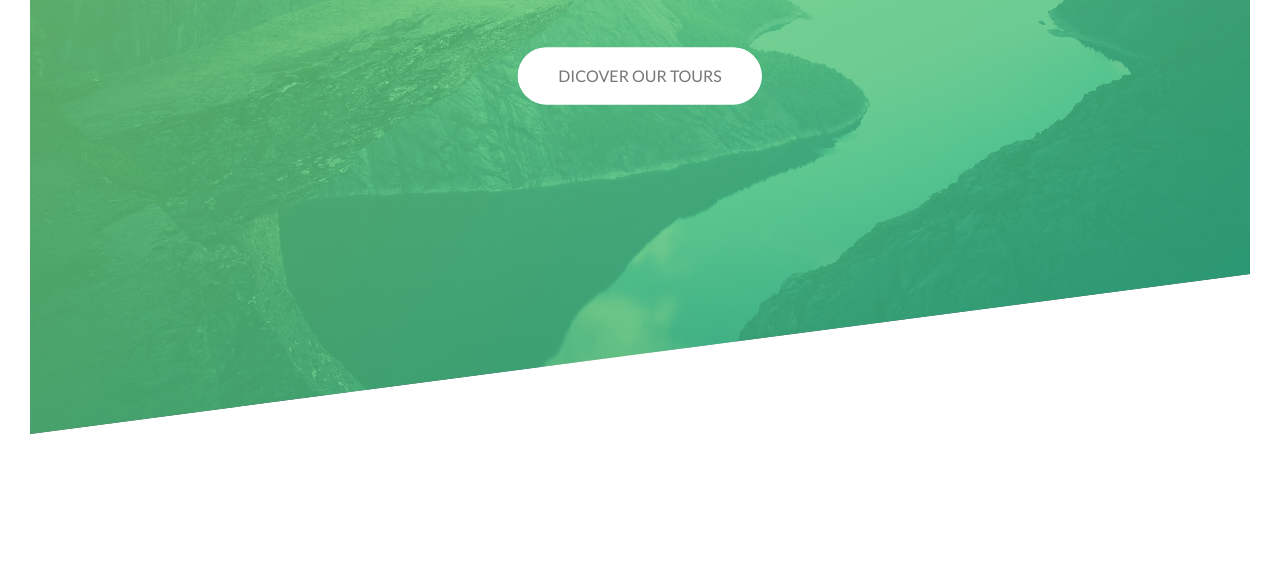
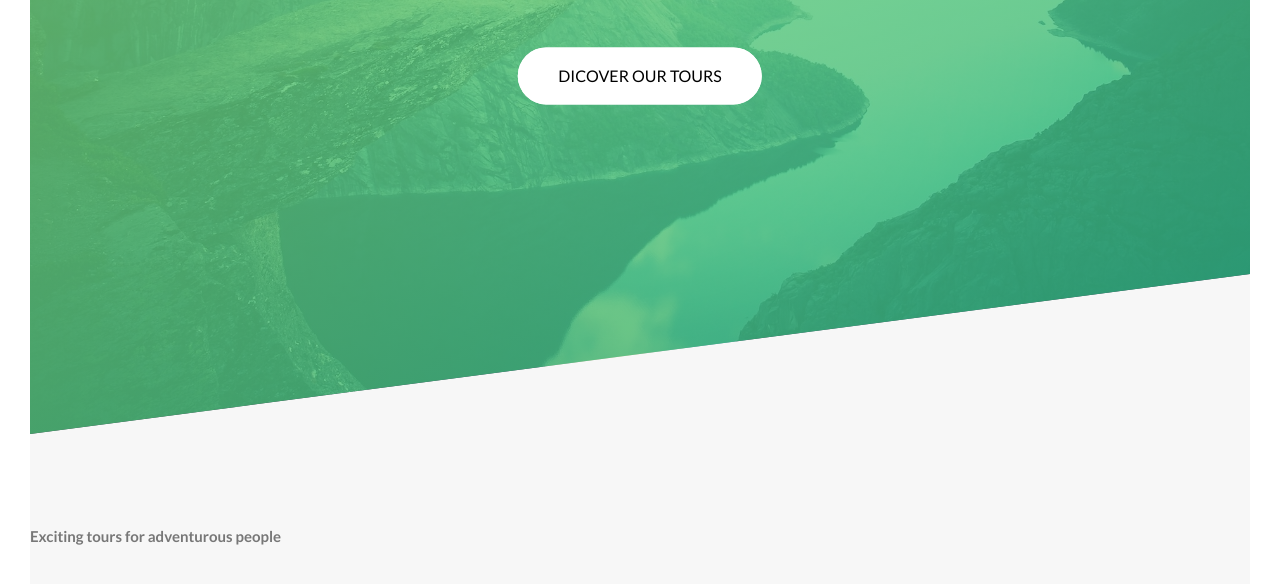
Before and after one commit to Sam-app/Natrous-Landing-Page, a website: page index.html in a window 1280 px wide. Shown: the part 356-940 px from the top of the page. Before the commit the page ends 820 px from the top, so only its background shows below. Drawn offline with Linux system fonts and the light colour scheme.

Commit message:
7 in 1  art added

```diff
--- a/index.html
+++ b/index.html
@@ -1,21 +1,24 @@
 <!DOCTYPE html>
 <html lang="en">
   <head>
-        <meta charset="UTF-8">
-        <meta name="viewport" content="width=device-width, initial-scale=1.0">
+    <meta charset="UTF-8" />
+    <meta name="viewport" content="width=device-width, initial-scale=1.0" />
 
-        <link href="https://fonts.googleapis.com/css?family=Lato:100,300,400,700,900" rel="stylesheet">
+    <link
+      href="https://fonts.googleapis.com/css?family=Lato:100,300,400,700,900"
+      rel="stylesheet"
+    />
 
-        <link rel="stylesheet" href="css/icon-font.css">
-        <link rel="stylesheet" href="css/style.css">
-        <link rel="shortcut icon" type="image/png" href="img/favicon.png">
+    <link rel="stylesheet" href="css/icon-font.css" />
+    <link rel="stylesheet" href="css/style.css" />
+    <link rel="shortcut icon" type="image/png" href="img/favicon.png" />
 
     <title>Natours | Exciting tours for adventurous people</title>
   </head>
   <body>
     <header class="header">
       <div class="header__logo-box">
-                <img class="header__logo" src="img/logo-white.png" alt="logo" >
+        <img class="header__logo" src="img/logo-white.png" alt="logo" />
       </div>
 
       <div class="header__text-box">
@@ -25,10 +28,15 @@
         </h1>
 
         <a class="btn btn--white btn--animated" href="#">Dicover our tours</a>
-
       </div>
-
     </header>
 
+    <main>
+      <section class="section-about">
+        <h2 class="heading-secondary">
+          Exciting tours for adventurous people
+        </h2>
+      </section>
+    </main>
   </body>
 </html>
--- a/sass/abstracts/_variables.scss
+++ b/sass/abstracts/_variables.scss
@@ -1,6 +1,9 @@
-$color-primary :#55c57a;
-$color-primary-light:#7ed56f;
-$color-primary-dark:#28b485;
+$color-primary: #55c57a;
+$color-primary-light: #7ed56f;
+$color-primary-dark: #28b485;
 
-$color-grey-dark :#777;
-$color-black:#000;
+$color-grey-light-1: #f7f7f7;
+
+$color-grey-dark: #777;
+$color-white: #fff;
+$color-dark: #000;
--- a/sass/base/_typography.scss
+++ b/sass/base/_typography.scss
@@ -1,39 +1,32 @@
-body{
-    font-family: "Lato",sans-serif;
+body {
+  font-family: "Lato", sans-serif;
   font-weight: 400;
   line-height: 1.7;
   color: $color-grey-dark;
-    padding:3rem;
-
+  padding: 3rem;
 }
 
-
-
-.heading-primary{
-    color: #fff;
+.heading-primary {
+  color: $color-white;
   text-transform: uppercase;
   margin-bottom: 6rem;
 
-    &--main{
+  &--main {
     display: block;
     font-size: 6rem;
     font-weight: 400;
     letter-spacing: 3.5rem;
 
-        animation: moveInLeft 1s ;
+    animation: moveInLeft 1s;
     animation-timing-function: ease-out;
-
   }
-    &--sub{
+  &--sub {
     display: block;
     font-size: 2rem;
     font-weight: 700;
     letter-spacing: 1.75rem;
 
-        animation: moveInRight 1s ;
+    animation: moveInRight 1s;
     animation-timing-function: ease-out;
-
   }
-
-
 }
--- a/sass/components/_buttons.scss
+++ b/sass/components/_buttons.scss
@@ -1,5 +1,4 @@
-.btn{
-
+.btn {
   &:link,
   &:visited {
     text-transform: uppercase;
@@ -7,50 +6,48 @@
     padding: 1.5rem 4rem;
     display: inline-block;
     border-radius: 10rem;
-        transition: all .2s;
+    transition: all 0.2s;
     position: relative;
     font-size: 1.6rem;
   }
 
-    &:hover{
-        transform: translateY(-.3rem);
-        box-shadow: 0 1rem 2rem rgba($color-black, 0.2);
+  &:hover {
+    transform: translateY(-0.3rem);
+    box-shadow: 0 1rem 2rem rgba($color-dark, 0.2);
 
-        &::after{
+    &::after {
       transform: scaleX(1.4) scaleY(1.6);
       opacity: 0;
     }
   }
-    &:active{
-        transform: translateY(-.1rem);
-        box-shadow: 0 .5rem 1rem rgba($color-black, 0.2);
+  &:active {
+    transform: translateY(-0.1rem);
+    box-shadow: 0 0.5rem 1rem rgba($color-dark, 0.2);
   }
 
-    &--white{
+  &--white {
     background-color: #fff;
     color: $color-dark;
-        &::after{
+    &::after {
       background-color: #fff;
     }
   }
 
-    &::after{
+  &::after {
     content: "";
     display: inline-block;
     height: 100%;
-        width:100%;
+    width: 100%;
     border-radius: 10rem;
     position: absolute;
     top: 0;
     left: 0;
     z-index: -1;
-        transition: all .4s;
+    transition: all 0.4s;
   }
 
-
-    &--animated{
-    animation:moveInBottom .5s ease-out .75s;
+  &--animated {
+    animation: moveInBottom 0.5s ease-out 0.75s;
     animation-fill-mode: backwards;
   }
-
 }
--- a/sass/main.scss
+++ b/sass/main.scss
@@ -1,6 +1,6 @@
 @import "abstracts/functions";
 @import "abstracts/mixins";
-@import "abstracts/utilities";
+@import "abstracts/variables";
 
 @import "base/animations";
 @import "base/base";
@@ -19,4 +19,5 @@ COLORS:
 Light green: #7ed56f
 Medium green: #55c57a
 Dark green: #28b485
+this is update again
 */
--- a/sass/pages/_home.scss
+++ b/sass/pages/_home.scss
@@ -0,0 +1,5 @@
+.section-about {
+  background-color: $color-grey-light-1;
+  padding: 25rem 0;
+  margin-top: -20vh;
+}
```
Also changed, not shown: sass/base/_animations.scss (+8 -16 lines), css/style.css, sass/abstracts/_utilities.scss (added). Lines whose indentation alone changed are shown as unchanged.
